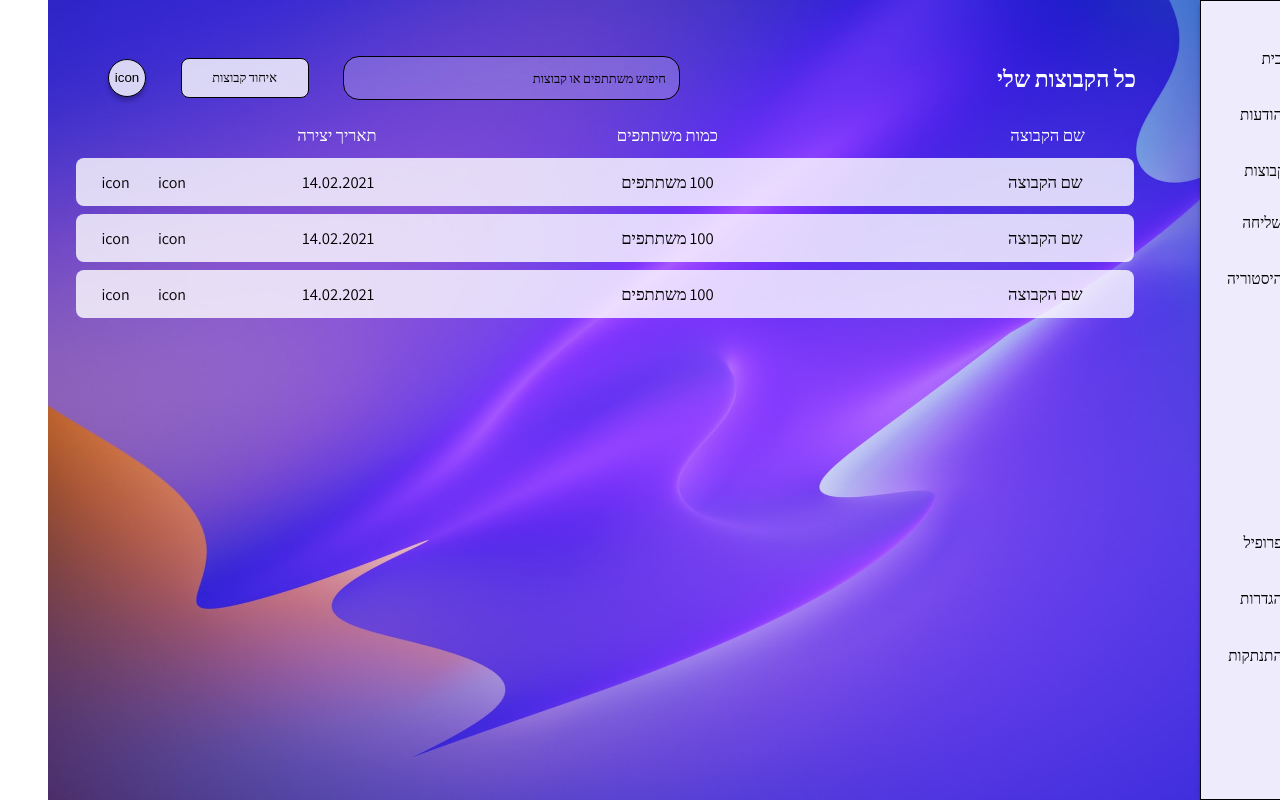
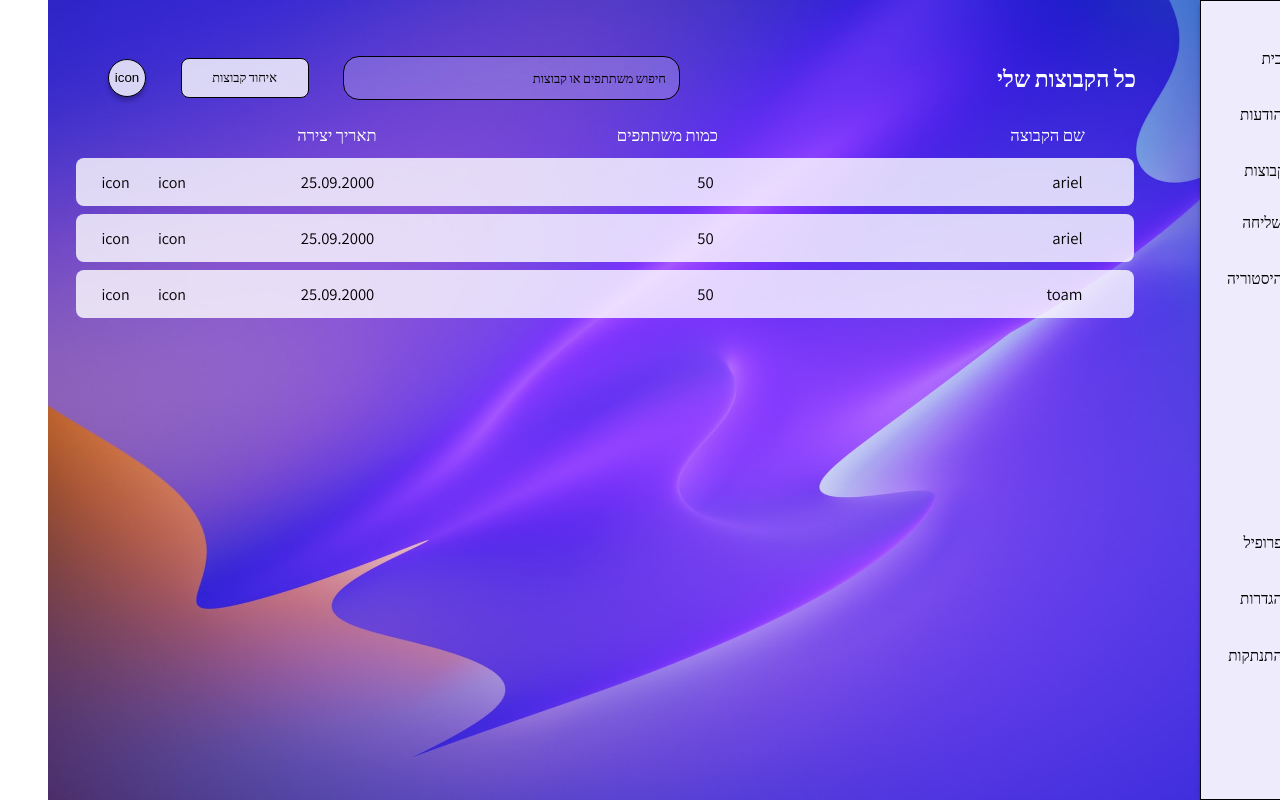
Before and after one commit to aariell0045/ws-project-front, a React (Create React App) app: page /Groups in a window 1280 px wide. Built offline with nearby package versions, Linux system fonts and the light colour scheme.

Commit message:
groups-list

```diff
--- a/src/components/groups-list/groups-list.component.jsx
+++ b/src/components/groups-list/groups-list.component.jsx
@@ -3,7 +3,24 @@ import { Link } from "react-router-dom";
 import ListItems from "../list-items1/list-items.1component";
 import "./groups-list.styles.css";
 
+const groups = [
+  { groupName: "ariel", groupLength: 50, productionDate: "25.09.2000" },
+  { groupName: "ariel", groupLength: 50, productionDate: "25.09.2000" },
+  { groupName: "toam", groupLength: 50, productionDate: "25.09.2000" },
+];
+
 function GroupsList() {
+  const [groupsList, setGroupList] = useState(groups);
+  const [state, setState] = useState({
+    searchGroups: "",
+  });
+
+  function handleInputs({ target }) {
+    const { name, value } = target;
+    let currentState = { ...state };
+    currentState[name] = value;
+    setState(currentState);
+  }
   return (
     <section id="groups-page">
       <header className="groups-page-main-header">
@@ -16,9 +33,11 @@ function GroupsList() {
         <div className="groups-page-main-header-left-side">
           <div className="groups-page-main-header-search-container">
             <input
+              name="searchGroups"
               className="groups-page-main-header-search"
               type="text"
               placeholder="חיפוש משתתפים או קבוצות"
+              onChange={(event) => handleInputs(event)}
             />
           </div>
           <div className="groups-page-main-header-merge-groups-button-container">
@@ -27,9 +46,11 @@ function GroupsList() {
             </button>
           </div>
           <div className="groups-page-main-header-add-new-group-button-container">
+            <Link to="/AddGroup">
               <button className="groups-page-main-header-add-new-group-button">
                 icon
               </button>
+            </Link>
           </div>
         </div>
       </header>
@@ -46,10 +67,18 @@ function GroupsList() {
         </div>
       </div>
       <div className="groups-page-groups-list">
-        <ListItems />
-        <ListItems />
-        <ListItems />
-
+        {state.searchGroups &&
+          groupsList.map((group, index) => {
+            if (group.groupName.includes(state.searchGroups)) {
+              return <ListItems key={index} group={group} />;
+            } else {
+              return null;
+            }
+          })}
+        {!state.searchGroups &&
+          groupsList.map((group, index) => {
+            return <ListItems key={index} group={group} />;
+          })}
       </div>
     </section>
   );
--- a/src/components/groups-list/groups-list.styles.css
+++ b/src/components/groups-list/groups-list.styles.css
@@ -112,6 +112,7 @@
   border-radius: 50%;
   height: 3vw;
   width: 3vw;
+  cursor: pointer;
 }
 
 .groups-page-groups-container-header {
--- a/src/components/list-items1/list-items.1component.jsx
+++ b/src/components/list-items1/list-items.1component.jsx
@@ -1,17 +1,20 @@
 import "./list-items1.styls.css";
 import React from "react";
+import ContactsList from "../contacts-list/contacts-list.component";
 
-function ListItems() {
+function ListItems(props) {
+  let { groupName, groupLength, productionDate } = props.group;
+
   return (
     <div className="list-items-box">
-      <div className='list-items-details-container'>
-      <div className="list-items-first-row">שם הקבוצה</div>
-      <div className="list-items-second-row">100 משתתפים</div>
-      <div className="list-items-third-row">14.02.2021</div>
+      <div className="list-items-details-container">
+        <div className="list-items-first-row">{groupName}</div>
+        <div className="list-items-second-row">{groupLength}</div>
+        <div className="list-items-third-row">{productionDate}</div>
       </div>
       <div className="list-items-icons">
+        <span className="list-items-display-icon">icon</span>
         <span className="list-items-trash-icon">icon</span>
-        <span className="list-items-display-icon">icon</span>
       </div>
     </div>
   );
```
Lines whose indentation alone changed are shown as unchanged.
